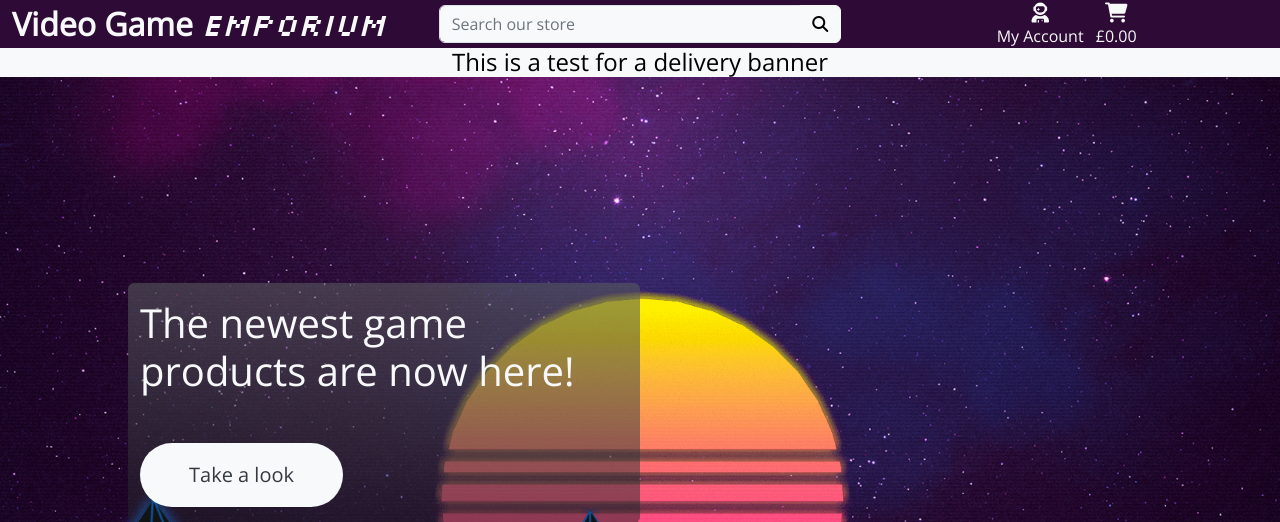
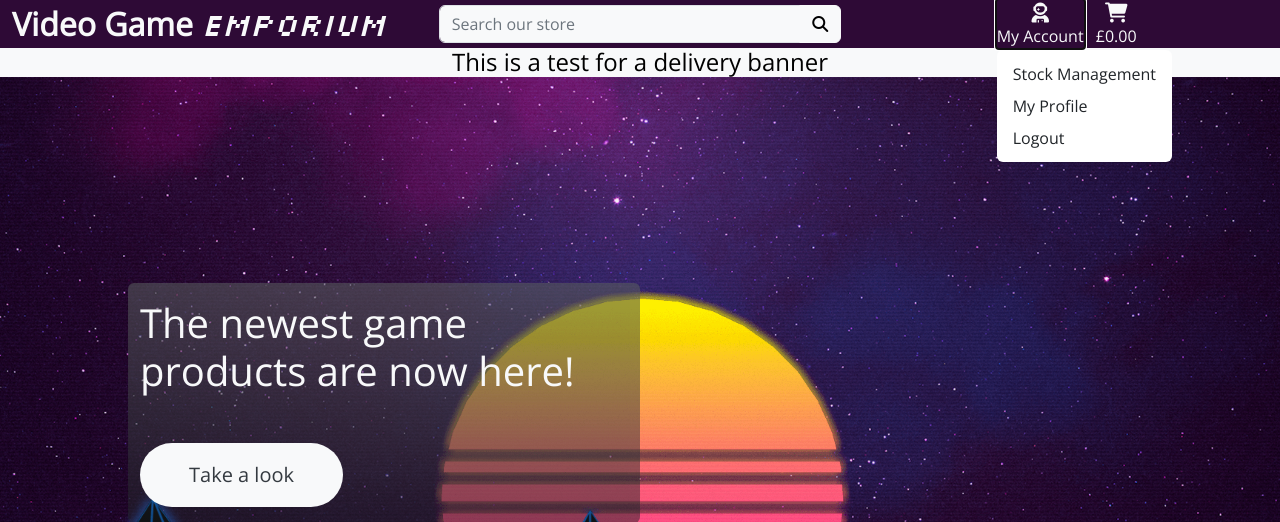
Before and after one commit to joshfreeman00/VideoGameEmporium-MS4, a Django app: page / in a window 1280 px wide, after a click on "My Account". Shown: the top 522 px of the page. Run offline with Django 3.2, Linux system fonts and the light colour scheme; the visitor is signed in with stand-in values (Sample User, id 1).

Commit message:
Include a link for the stock management page

```diff
--- a/templates/base.html
+++ b/templates/base.html
@@ -67,7 +67,7 @@
       <div class="col-12 col-lg-4 my-auto py-1 py-lg-0">
         <ul class="list-inline list-unstyled text-center text-lg-right my-0">
           <li class="list-inline-item dropdown">
-            <a class="text-light nav-link" href="#" id="user-options" data-toggle="dropdown" aria-haspopup="true"
+            <a class="text-light nav-link" href="#" id="user-options" data-bs-toggle="dropdown" aria-haspopup="true"
               aria-expanded="false">
               <div class="text-center">
                 <div><i class="fas fa-user-astronaut fa-lg"></i></div>
@@ -77,7 +77,7 @@
             <div class="dropdown-menu border-0" aria-labelledby="user-options">
               {% if request.user.is_authenticated %}
               {% if request.user.is_superuser %}
-              <a href="" class="dropdown-item">Stock Management</a>
+              <a href="{% url 'stock_management' %}" class="dropdown-item">Stock Management</a>
               {% endif %}
               <a href="" class="dropdown-item">My Profile</a>
               <a href="{% url 'account_logout' %}" class="dropdown-item">Logout</a>
```
